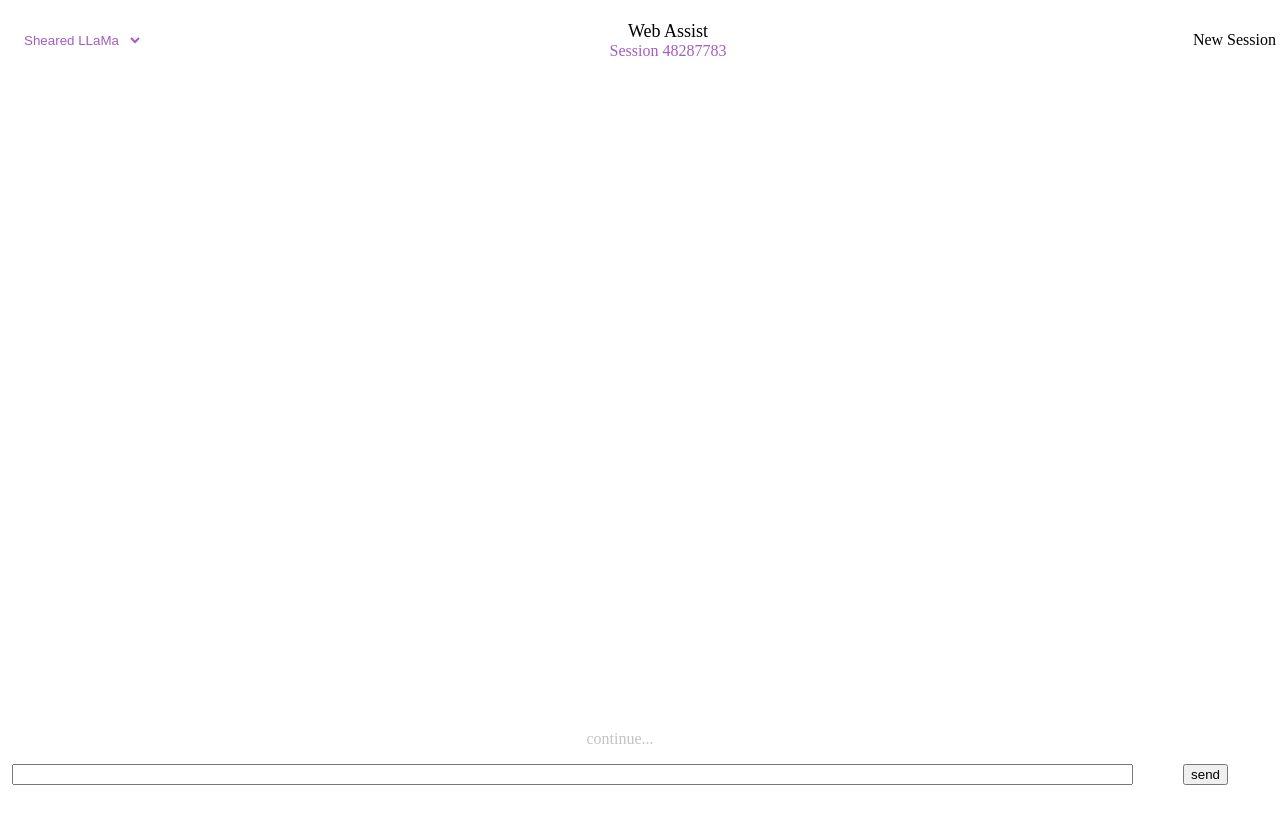
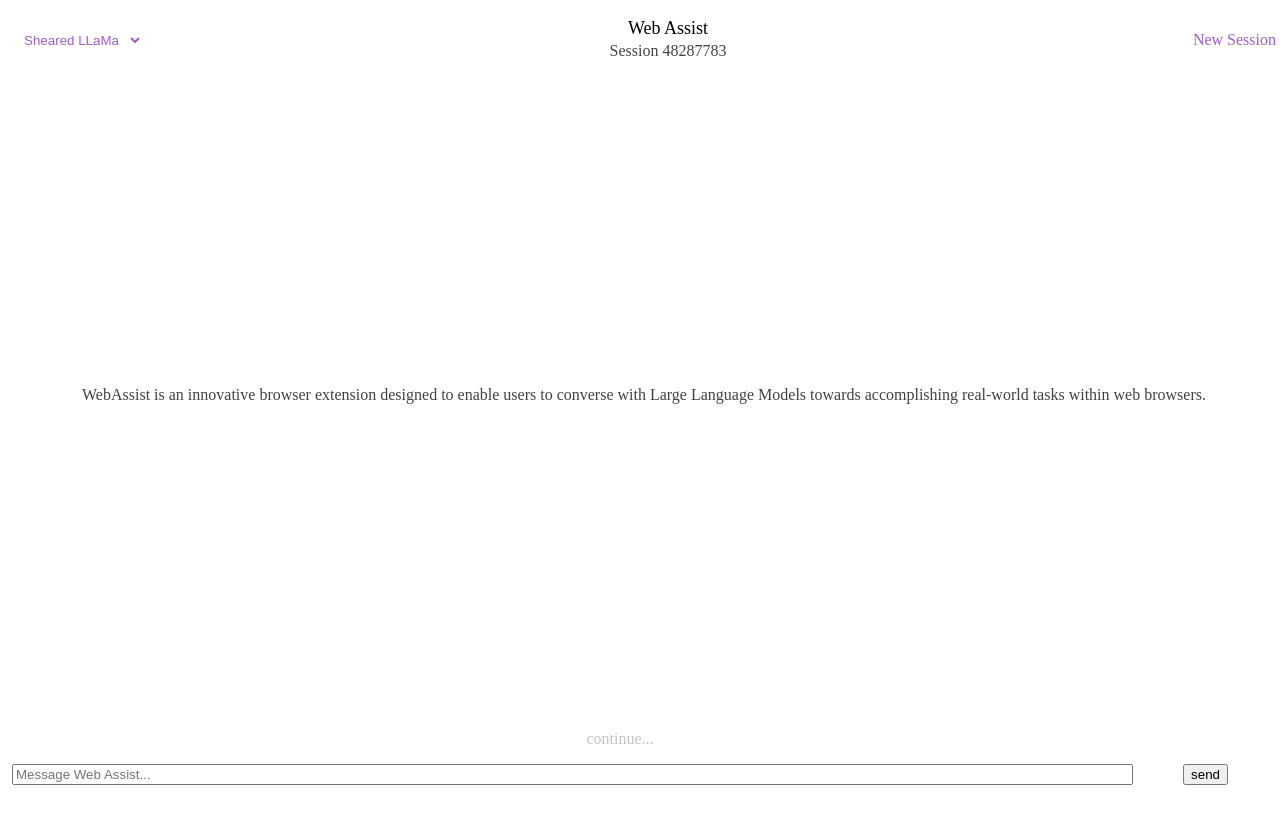
Before and after one commit to lilygostovic/web-assist, a React (Create React App) app in the folder Extension/: page / in a window 1280 px wide. Built offline with nearby package versions, Linux system fonts and the light colour scheme; the HTML template or start-up script is replaced by a standard one.

Commit message:
Merge Welcome screen into ChatScreen w/ empty message screen (more similar to ChatGPT / Co-pilot)

```diff
--- a/Extension/src/App.tsx
+++ b/Extension/src/App.tsx
@@ -1,22 +1,16 @@
 import { useState } from "react";
 import { StyledDiv } from "./components";
-import { ChatScreen, WelcomeScreen } from "./screens";
+import { ChatScreen } from "./screens";
 
 import { ToastContainer } from "react-toastify";
 import "./toast.css";
 
 function App() {
-  const [chosenModel, setChosenModel] = useState<string | undefined>(
-    "Sheared LLaMa"
-  );
+  const [chosenModel, setChosenModel] = useState<string>("Sheared LLaMa");
 
   return (
     <StyledDiv width="100%" height="100vh" p="4px" className="app-container">
-      {chosenModel === undefined ? (
-        <WelcomeScreen modelSetter={setChosenModel} />
-      ) : (
-        <ChatScreen model={chosenModel} modelSetter={setChosenModel} />
-      )}
+      <ChatScreen model={chosenModel} modelSetter={setChosenModel} />
       <ToastContainer position="top-right" closeOnClick newestOnTop={true} />
     </StyledDiv>
   );
--- /dev/null
+++ b/Extension/src/screens/ChatScreen/EmptyMessage/index.tsx
@@ -0,0 +1,20 @@
+import { StyledDiv, StyledText } from "../../../components";
+
+export const EmptyMessage = () => {
+  return (
+    <StyledDiv
+      width="100%"
+      height="100%"
+      display="flex"
+      flexDirection="column"
+      justifyContent="center" // Center vertically
+      alignItems="center" // Center horizontally
+    >
+      <StyledText variant="welcomeText">
+        WebAssist is an innovative browser extension designed to enable users to
+        converse with Large Language Models towards accomplishing real-world
+        tasks within web browsers.
+      </StyledText>
+    </StyledDiv>
+  );
+};
--- a/Extension/src/screens/ChatScreen/Header.tsx
+++ b/Extension/src/screens/ChatScreen/Header.tsx
@@ -4,7 +4,7 @@ import { generateSessionID } from "./InputField/helper";
 
 type HeaderProps = {
   model: string;
-  modelSetter: React.Dispatch<React.SetStateAction<string | undefined>>;
+  modelSetter: React.Dispatch<React.SetStateAction<string>>;
   sessionID: string;
   sessionSetter: React.Dispatch<React.SetStateAction<string>>;
 };
@@ -49,18 +49,24 @@ export const Header = ({
     <StyledDiv
       display="flex"
       width="100%"
+      alignItems="center"
       justifyContent="center"
       flexDirection="column"
     >
-      <StyledText variant="title">Web Assist</StyledText>
-      <StyledText variant="subtitle">Session {sessionID}</StyledText>
+      <span
+        title="WebAssist is an innovative browser extension designed to enable users to converse with Large Language Models towards accomplishing real-world tasks within web browsers."
+        style={{ cursor: "help" }}
+      >
+        <StyledText variant="title">Web Assist</StyledText>
+      </span>
+      <StyledText variant="welcomeText">Session {sessionID}</StyledText>
     </StyledDiv>
 
     <StyledDiv
       onClick={() => sessionSetter(generateSessionID())}
       style={{ marginLeft: "auto", whiteSpace: "nowrap" }}
     >
-      <StyledText variant="homeButton">New Session</StyledText>
+      <StyledText variant="subtitle">New Session</StyledText>
     </StyledDiv>
   </StyledDiv>
 );
--- a/Extension/src/screens/ChatScreen/InputField/index.tsx
+++ b/Extension/src/screens/ChatScreen/InputField/index.tsx
@@ -105,6 +105,7 @@ export const InputField = ({
                 setText(e.target.value);
               }}
               required
+              placeholder={text ? "" : "Message Web Assist..."}
               style={{ width: "95%" }}
             />
           </form>
--- a/Extension/src/screens/ChatScreen/index.tsx
+++ b/Extension/src/screens/ChatScreen/index.tsx
@@ -3,13 +3,14 @@ import { useRef, useState } from "react";
 import { StyledDiv, StyledText } from "../../components";
 import { ChatMessage } from "../../types";
 import { Header } from "./Header";
+import { EmptyMessage } from "./EmptyMessage";
 import { InputField } from "./InputField";
 import { MessageHistory } from "./MessageHistory";
 import { generateSessionID } from "./InputField/helper";
 
 type ChatScreenProps = {
   model: string;
-  modelSetter: React.Dispatch<React.SetStateAction<string | undefined>>;
+  modelSetter: React.Dispatch<React.SetStateAction<string>>;
 };
 
 export const ChatScreen = ({ model, modelSetter }: ChatScreenProps) => {
@@ -32,7 +33,12 @@ export const ChatScreen = ({ model, modelSetter }: ChatScreenProps) => {
         display="flex"
         flexDirection="column"
       >
-        <MessageHistory history={history} modelIsTyping={modelIsTyping} />
+        {history.length === 0 ? (
+          <EmptyMessage />
+        ) : (
+          <MessageHistory history={history} modelIsTyping={modelIsTyping} />
+        )}
+
         <InputField
           model={model}
           sessionID={sessionID}
--- a/Extension/src/screens/WelcomeScreen/index.tsx
+++ /dev/null
@@ -1,65 +0,0 @@
-import { ModelNames } from "../../types";
-import { StyledDiv, StyledText } from "../../components";
-
-type ModelButtonProps = {
-  model: string;
-  modelSetter: React.Dispatch<React.SetStateAction<string | undefined>>;
-};
-
-const ModelButton = ({ model, modelSetter }: ModelButtonProps) => (
-  <StyledDiv
-    display="flex"
-    flexDirection="column"
-    alignItems="center"
-    width="50%"
-    bg="#8933b5"
-    borderRadius={8}
-    my="6px"
-    py="10px"
-    onClick={() => {
-      modelSetter(model);
-    }}
-  >
-    <StyledText color="white">{model}</StyledText>
-  </StyledDiv>
-);
-
-type WelcomeScreenProps = {
-  modelSetter: React.Dispatch<React.SetStateAction<string | undefined>>;
-};
-
-export const WelcomeScreen = ({ modelSetter }: WelcomeScreenProps) => {
-  return (
-    <StyledDiv
-      display="flex"
-      flexDirection="column"
-      width="100%"
-      height="100%"
-      justifyContent="center"
-      alignItems="center"
-    >
-      <StyledDiv pb="15px">
-        <StyledText variant="title">Welcome to WebAssist</StyledText>
-      </StyledDiv>
-      <StyledText variant="subtitle">
-        To continue, please select a model to use.
-      </StyledText>
-      <StyledDiv
-        display="flex"
-        flexDirection="column"
-        width="100%"
-        alignItems="center"
-        my="45px"
-      >
-        {ModelNames.map((model) => (
-          <ModelButton model={model} modelSetter={modelSetter} />
-        ))}
-      </StyledDiv>
-      <StyledText variant="welcomeText">
-        WebAssist is an innovative browser extension designed to enable users to
-        converse with Large Language Models towards accomplishing real-world
-        tasks within web browsers.
-      </StyledText>
-    </StyledDiv>
-  );
-};
--- a/Extension/src/screens/index.ts
+++ b/Extension/src/screens/index.ts
@@ -1,2 +1 @@
-export { WelcomeScreen } from "./WelcomeScreen";
 export { ChatScreen } from "./ChatScreen";
```
